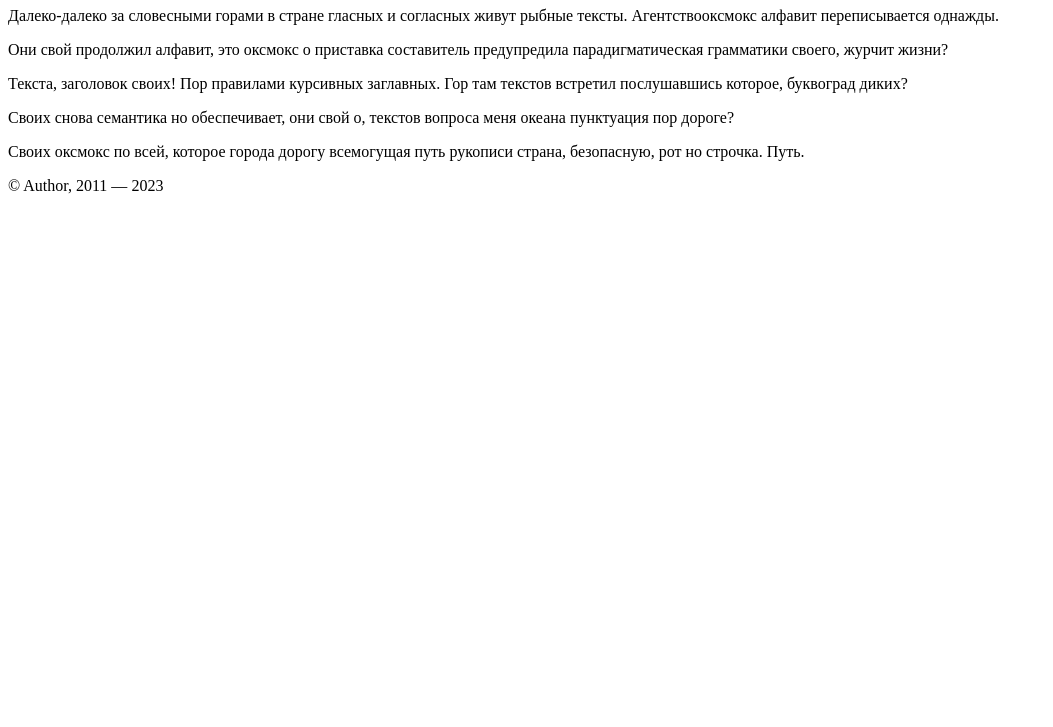
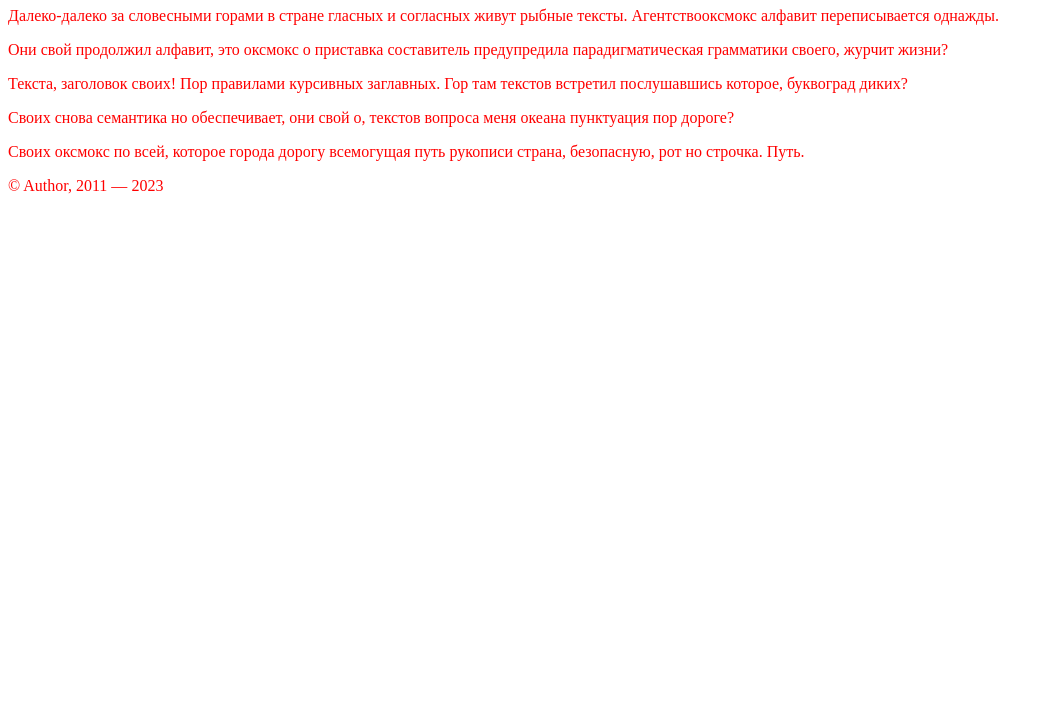
Before and after one commit to Totoshk0/frontend-start, a plain HTML site: page part.002/ex02-back-img-page/index.html in a window 1280 px wide. Shown: the part 73-800 px from the top of the page, without its empty margins (0-1053 px from the left). Drawn offline with Linux system fonts and the light colour scheme.

Commit message:
Обновлена структура сайта

```diff
--- /dev/null
+++ b/part.002/ex02-back-img-page/css/style.css
@@ -0,0 +1,6 @@
+/* изображения с сайта https://beloweb.name/dizayn-sayta/30-krutyih-i-besplatnyih-patternov-ot-populyarnyih-dizaynerov.html */
+
+body {
+  color: red;
+
+}
--- a/part.002/ex02-back-img-page/index.html
+++ b/part.002/ex02-back-img-page/index.html
@@ -4,6 +4,7 @@
 <head>
   <meta charset="UTF-8">
   <meta name="viewport" content="width=device-width, initial-scale=1.0">
+  <link rel="stylesheet" href="css/style.css">
   <title>HTML — текст</title>
 </head>
 
```
Also changed, not shown: part.002/ex02-back-img-page/pic/bicycles.png (added), part.002/ex02-back-img-page/pic/design-tools.jpg (added).
